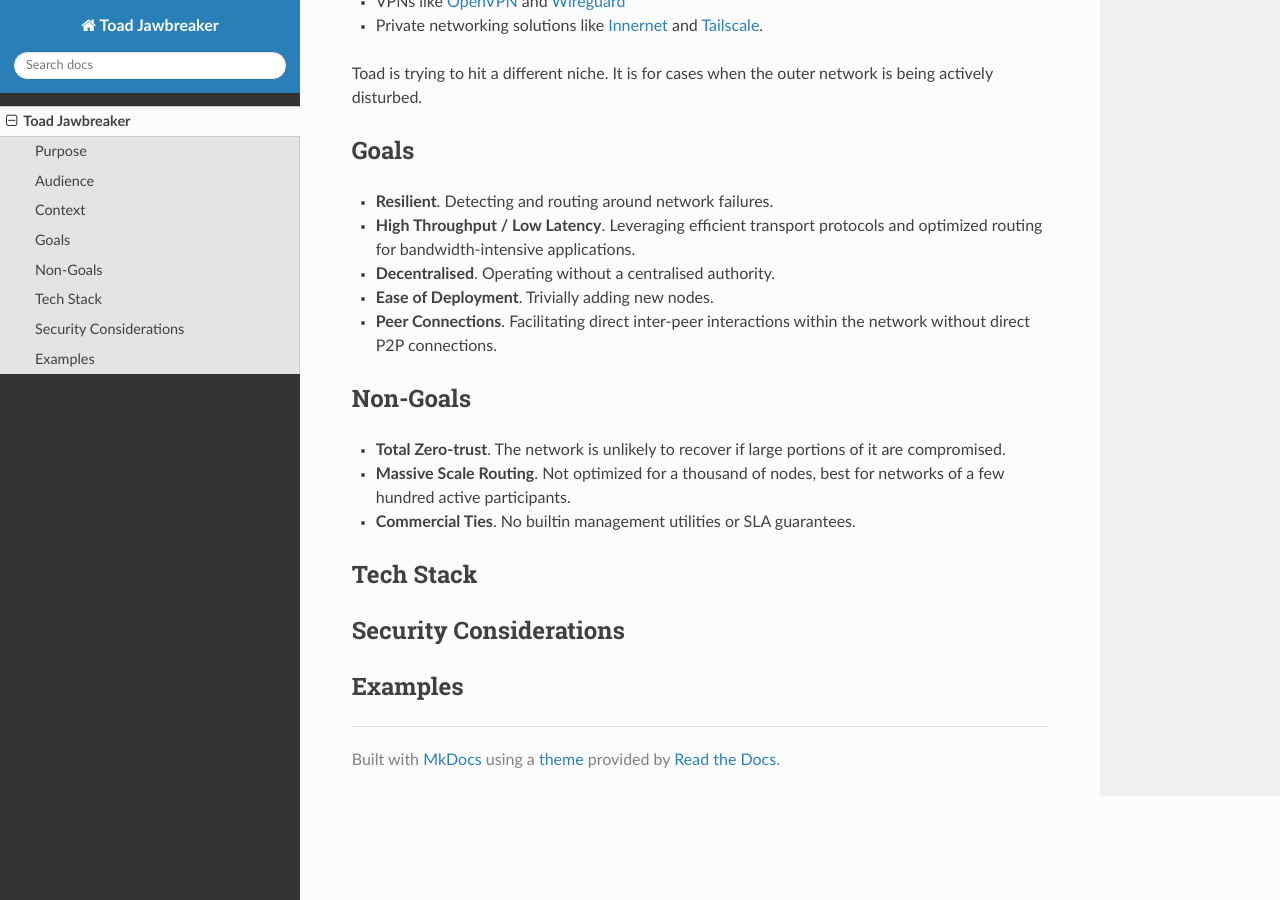
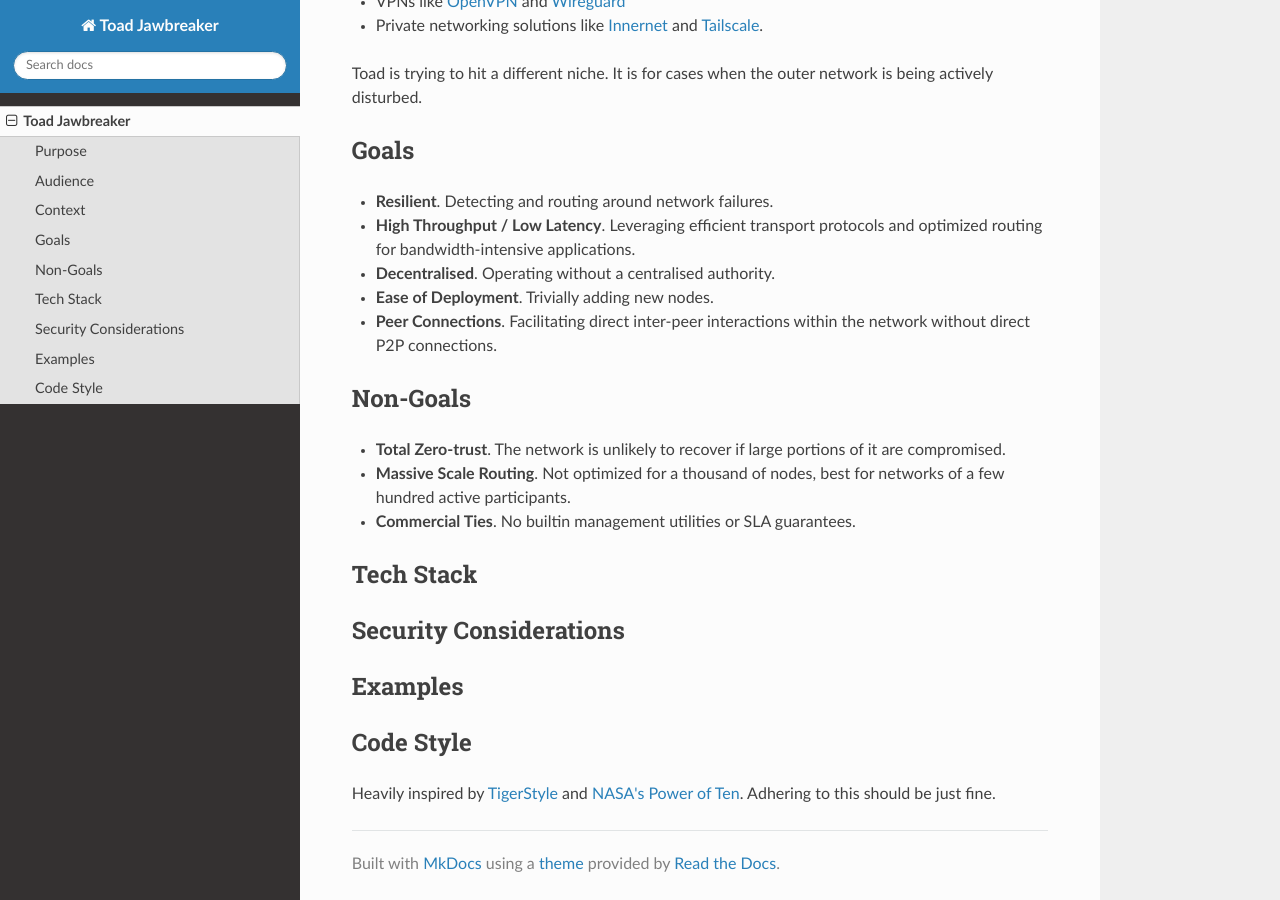
Before and after one commit to ktnlvr/toad-jawbreaker, an MkDocs documentation site: the page built from docs/index.md, in a window 1280 px wide and 900 px high, scrolled down 554 px. Built offline with MkDocs 1.6.1, drawn with Linux system fonts in a browser that asks for light colours; nearby versions of some CDN libraries.

Commit message:
Add a code style reference

```diff
--- a/docs/index.md
+++ b/docs/index.md
@@ -36,3 +36,7 @@ Toad is trying to hit a different niche. It is for cases when the outer network
 ## Security Considerations
 
 ## Examples
+
+## Code Style
+
+Heavily inspired by [TigerStyle](https://github.com/tigerbeetle/tigerbeetle/blob/main/docs/TIGER_STYLE.md) and [NASA's Power of Ten](https://spinroot.com/gerard/pdf/P10.pdf). Adhering to this should be just fine.
```
